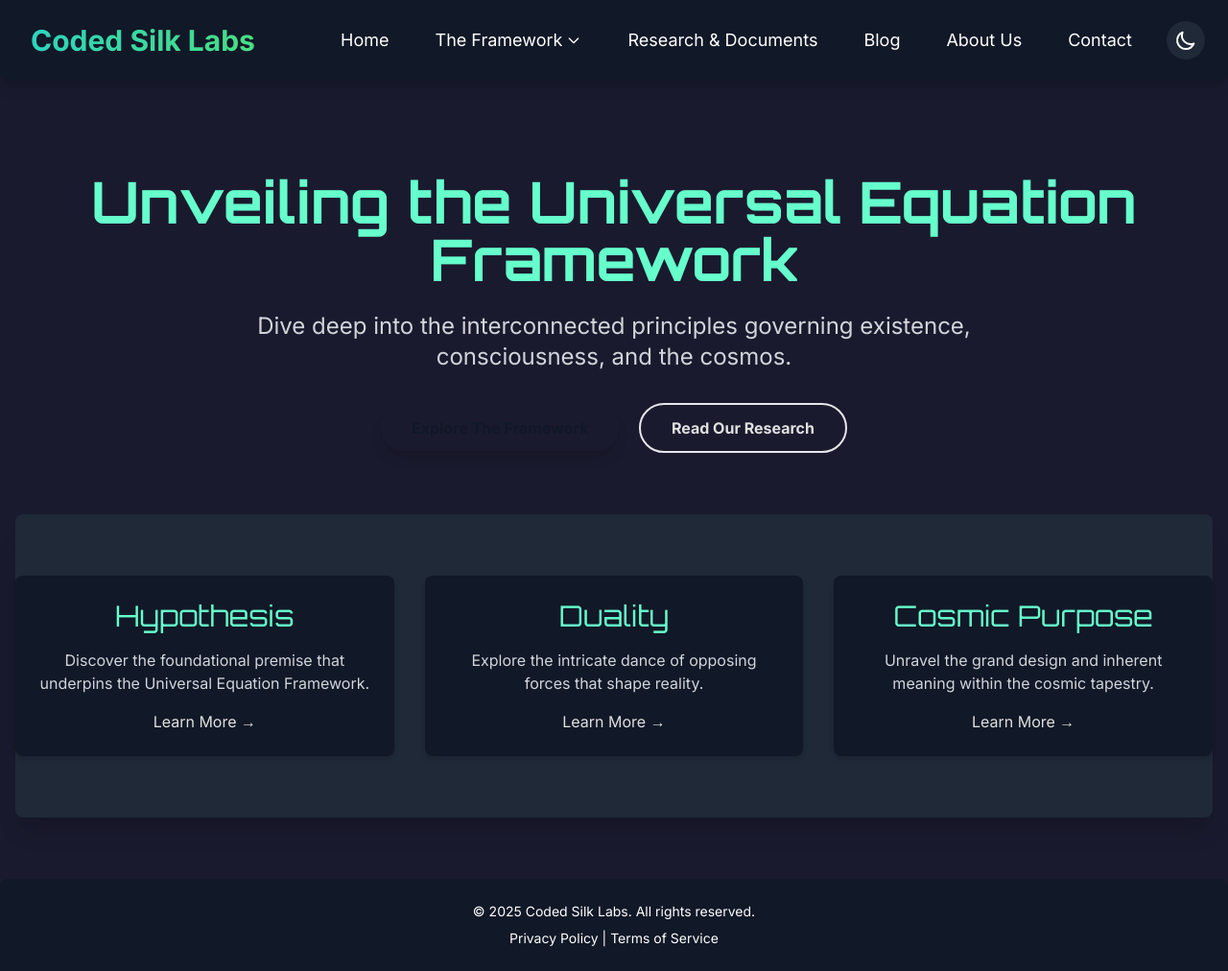
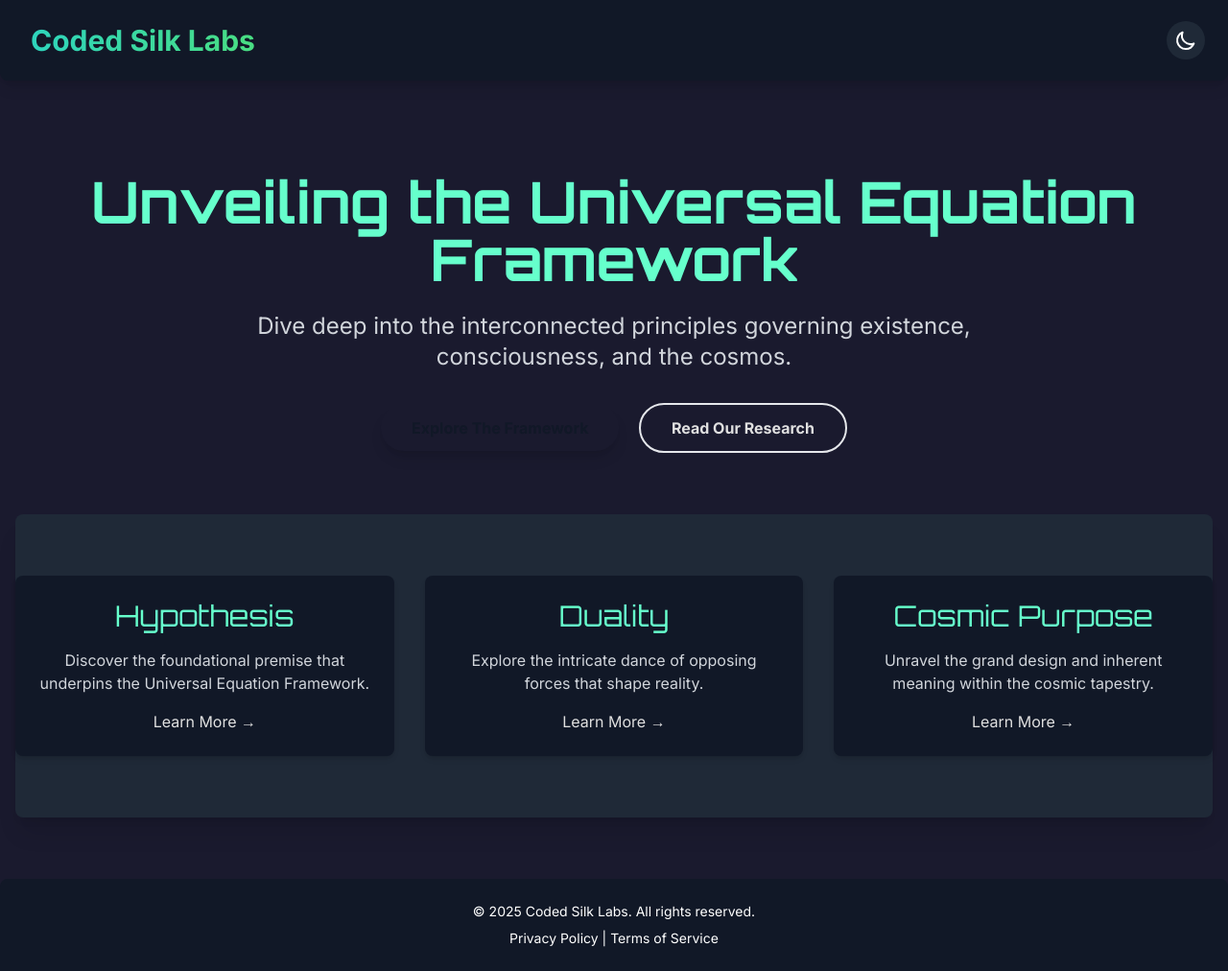
Before and after one commit to codedsilklabs/codedsilklabs.github.io, a Jekyll site: the page built from index.html, in a window 1280 px wide. Shown: the whole page at 96% size. Built offline with Jekyll 4.4.1, drawn with Linux system fonts in a browser that asks for light colours; nearby versions of some CDN libraries; some of the changed lines change nothing that is shown.

Commit message:
Update _config.yml

```diff
--- a/_config.yml
+++ b/_config.yml
@@ -21,51 +21,4 @@ colors:
   background: "#1a1a2e" # Deep, rich dark background
   mint: "#66ffcc"       # Pale neon mint green
   turquoise: "#00e6e6"   # Turquoise accent
-  text_light: "#e0e0e0"  # Light grey for main text
-  text_dark: "#333333"   # Dark grey for light mode text
-
-# Navigation data (used in _includes/header.html)
-navigation:
-  - title: Home
-    url: /
-  - title: The Framework
-    url: /framework/
-    sub_menu:
-      - title: Hypothesis
-        url: /framework/hypothesis/
-      - title: Variables
-        url: /framework/variables/
-      - title: Duality
-        url: /framework/duality/
-      - title: Fields of Study
-        url: /framework/fields-of-study/
-      - title: Equations
-        url: /framework/equations/
-      - title: Cosmic Purpose
-        url: /framework/cosmic-purpose/
-      - title: Cosmic Paradox
-        url: /framework/cosmic-paradox/
-  - title: Research & Documents
-    url: /documents/
-  - title: Blog
-    url: /blog/
-  - title: About Us
-    url: /about/
-  - title: Contact
-    url: /contact/
-
-# Collections (for structured content like documents and fields of study)
-collections:
-  documents:
-    output: true
-    permalink: /documents/:path/
-  fields_of_study:
-    output: true
-    permalink: /fields-of-study/:path/
-    # Tell Jekyll to process files inside _pages/
-defaults:
-  - scope:
-      path: "_pages"
-    values:
-      layout: page
-      permalink: "/:basename/"
+  text_light: "#e0e0e0"  #_
```
